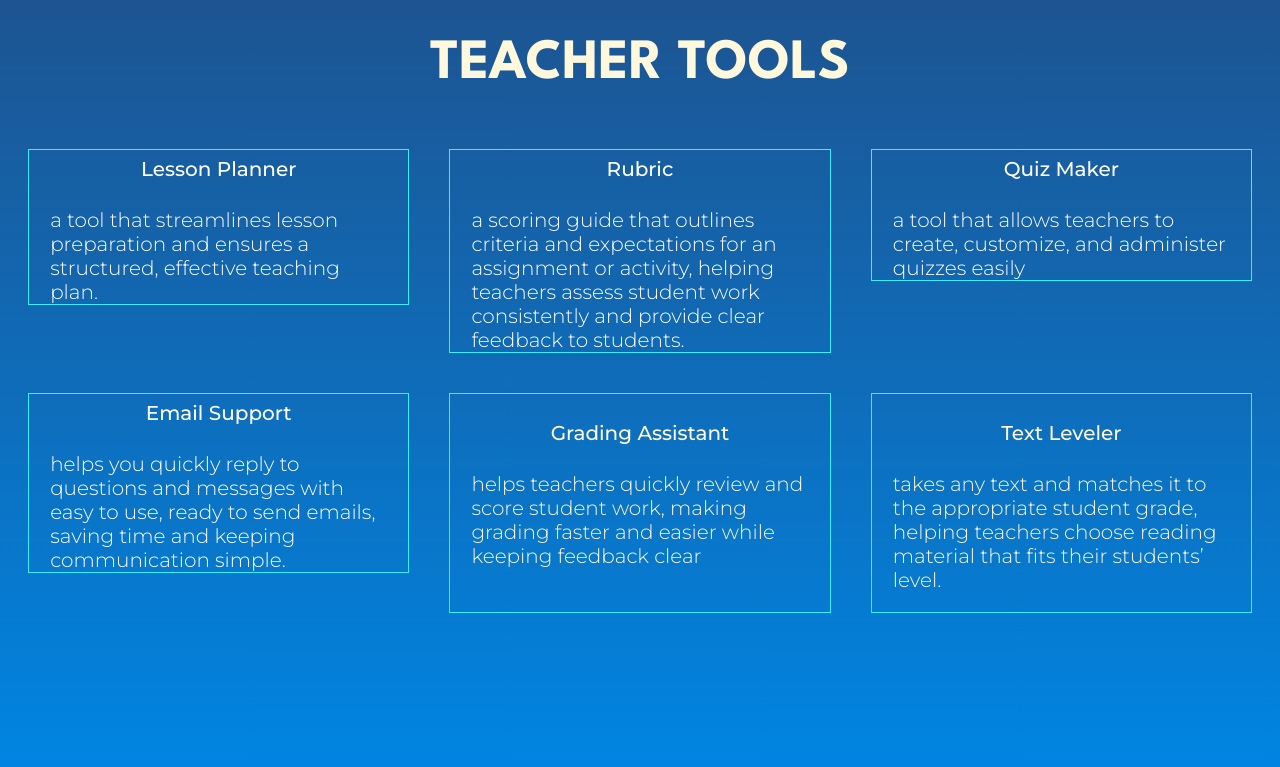
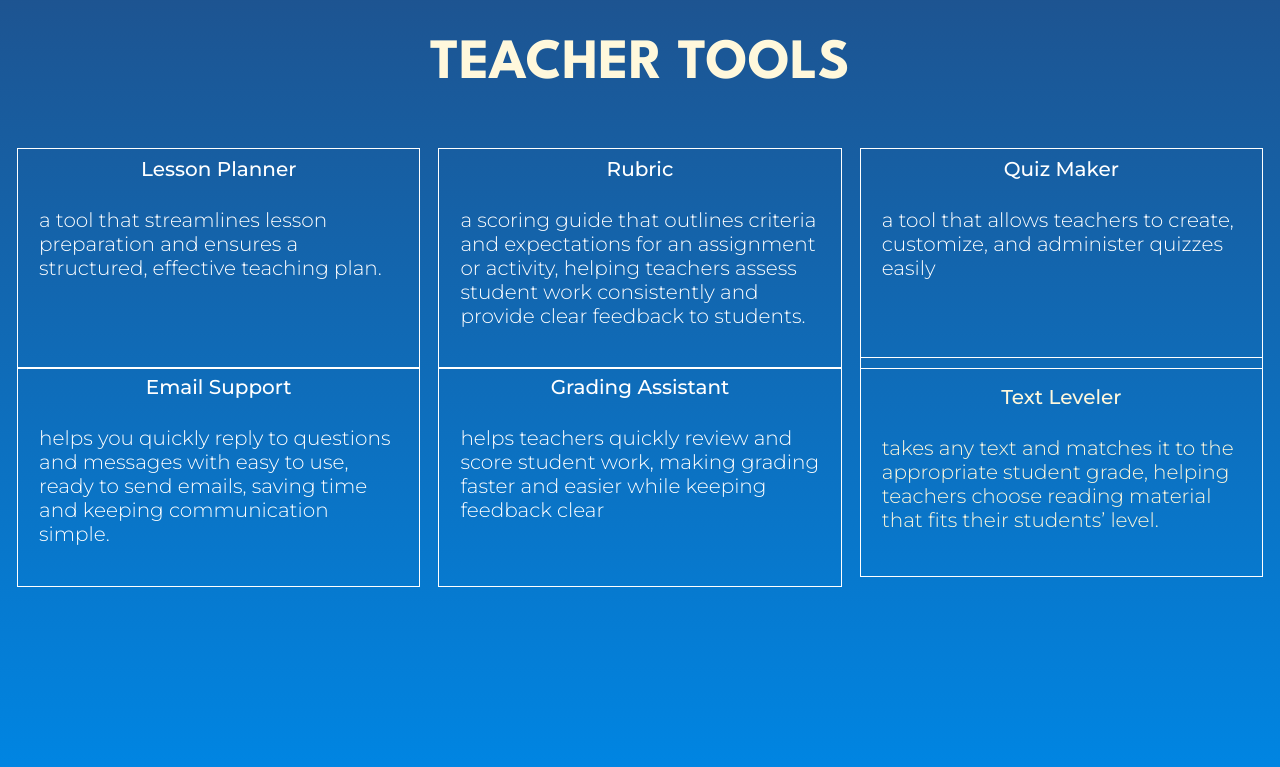
Before and after one commit to x2txct64/waveease, a Django app: page /assist/ in a window 1280 px wide. Shown: the part 49-816 px from the top of the page. Run offline with Django 5.2, Linux system fonts and the light colour scheme.

Commit message:
Second commit

```diff
--- a/aiassist/urls.py
+++ b/aiassist/urls.py
@@ -8,5 +8,5 @@
     path("rubric/", views.rubric, name = "rubric"),
     path("quiz/", views.quiz, name ="quiz"),
     path("email/", views.email, name ="email"),
-    # path("grade/", views.grade, name ="grade")
+    path("grade/", views.grade, name ="grade"),
 ]
--- a/aiassist/views.py
+++ b/aiassist/views.py
@@ -13,3 +13,6 @@
 
 def email(request):
     return render(request, "aiassist/email.html")
+
+def grade(render):
+    return render(request, "aiassist/grade.html")
--- a/homepage/static/homepage/assist.css
+++ b/homepage/static/homepage/assist.css
@@ -13,10 +13,10 @@
 }
 
 .option{
-    margin: 5%;
+    margin: 10px;
     padding: 0 5%;
-    outline: 1px solid rgb(55, 240, 247);
-
+    outline: 1px solid white;
+    height: 100%;
 }
 
 .options a{
--- a/homepage/templates/homepage/assist.html
+++ b/homepage/templates/homepage/assist.html
@@ -39,11 +39,13 @@
                     emails, saving time and keeping communication simple.</p>
             </div>
         </a>
-        <div class="option">
-            <p class="bg">Grading Assistant</p>
-            <p>helps teachers quickly review and score student work, making grading faster and
-                easier while keeping feedback clear</p>
-        </div>
+        <a href="{% url 'aiassist:grade' %}">
+            <div class="option">
+                <p class="bg">Grading Assistant</p>
+                <p>helps teachers quickly review and score student work, making grading faster and
+                    easier while keeping feedback clear</p>
+            </div>
+        </a>
         <div class="option">
             <p class="bg">Text Leveler</p>
             <p>takes any text and matches it to the appropriate student grade, helping teachers
```
Also changed, not shown: 1 other file.
